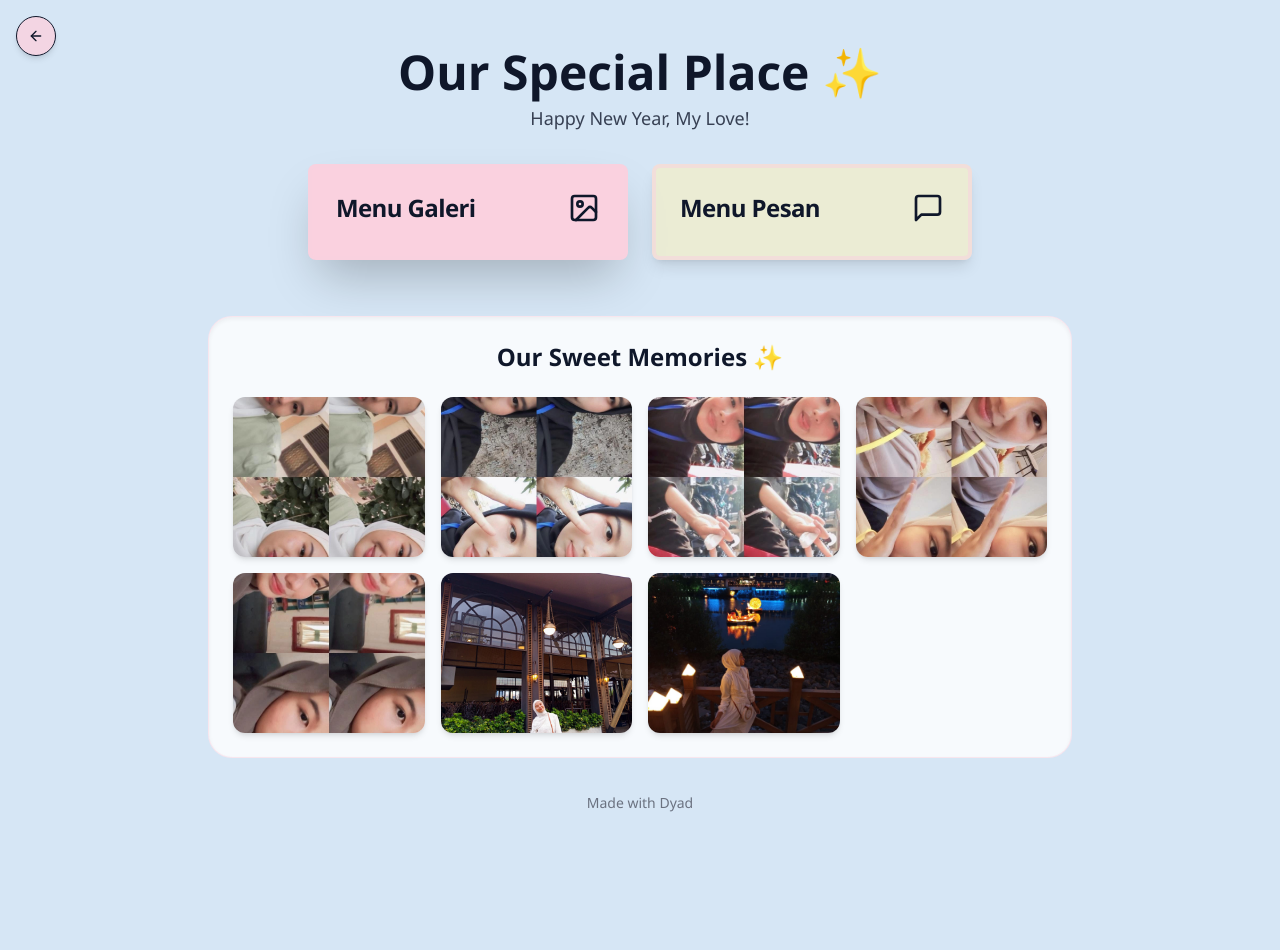
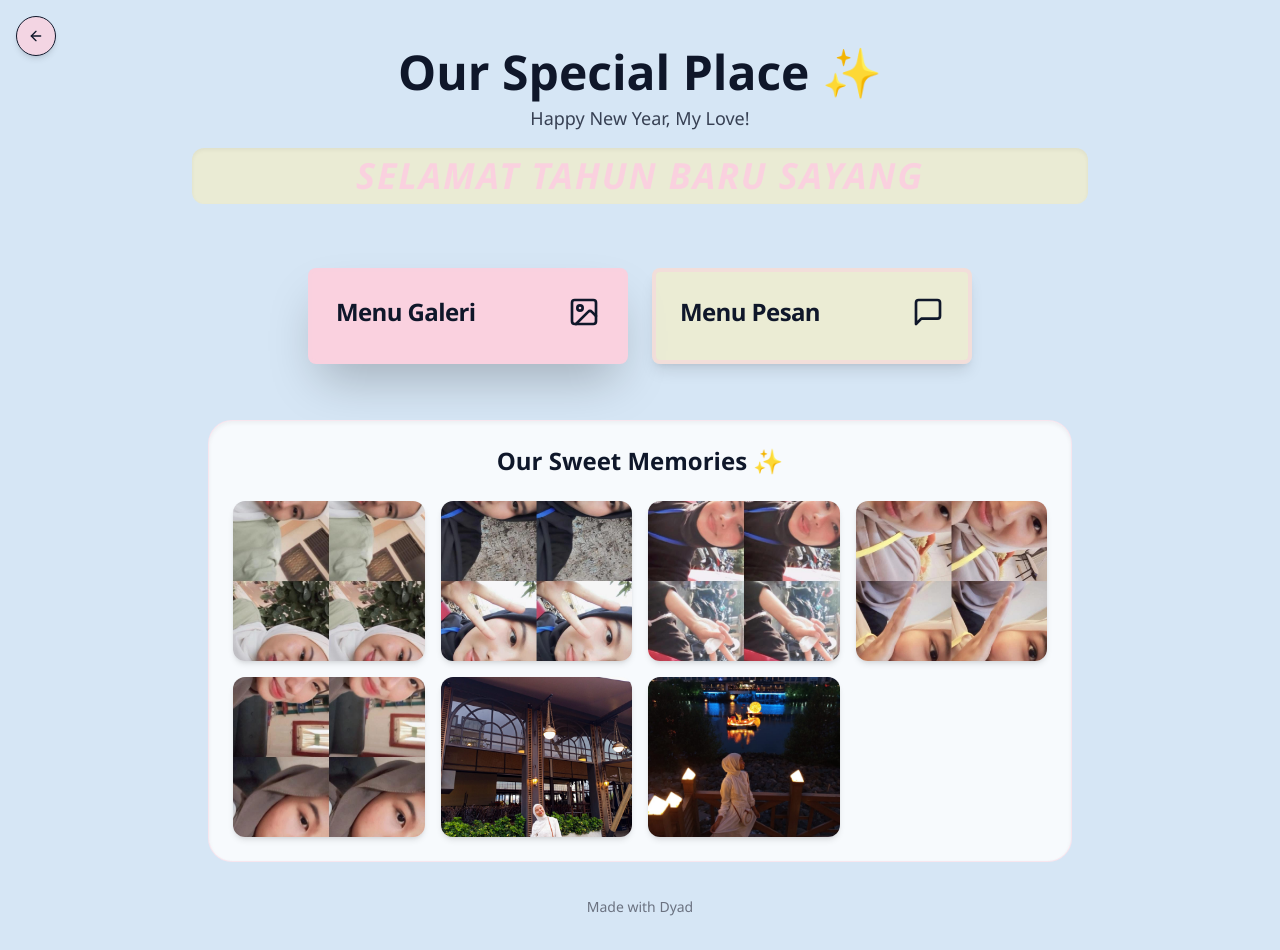
Before and after one commit to pkayu9492-cell/ULTAH, a React (Vite) app: page /dashboard in a window 1280 px wide. Before the commit the page ends 846 px from the top, so only its background shows below. Built offline with nearby package versions, Linux system fonts and the light colour scheme.

Commit message:
[dyad] Menambahkan pesan romantis ke Dashboard - wrote 1 file(s) + extra files edited outside of Dyad

```diff
--- a/src/pages/Dashboard.tsx
+++ b/src/pages/Dashboard.tsx
@@ -46,7 +46,12 @@ const Dashboard = () => {
         <h1 className="text-5xl font-extrabold text-pastel-text mb-2">
           Our Special Place ✨
         </h1>
-        <p className="text-lg text-pastel-text/80">Happy New Year, My Love!</p>
+        <p className="text-lg text-pastel-text/80 mb-4">Happy New Year, My Love!</p>
+
+        {/* Teks Romantis Baru */}
+        <h2 className="text-4xl font-bold text-pastel-pink tracking-wider italic mb-8 p-2 bg-pastel-yellow/50 rounded-xl shadow-inner">
+          SELAMAT TAHUN BARU SAYANG
+        </h2>
       </header>
 
       {/* Menu Cards */}
```
